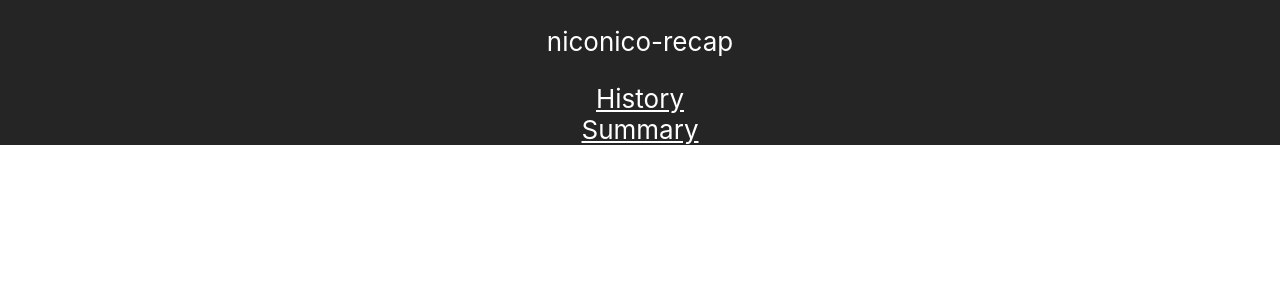
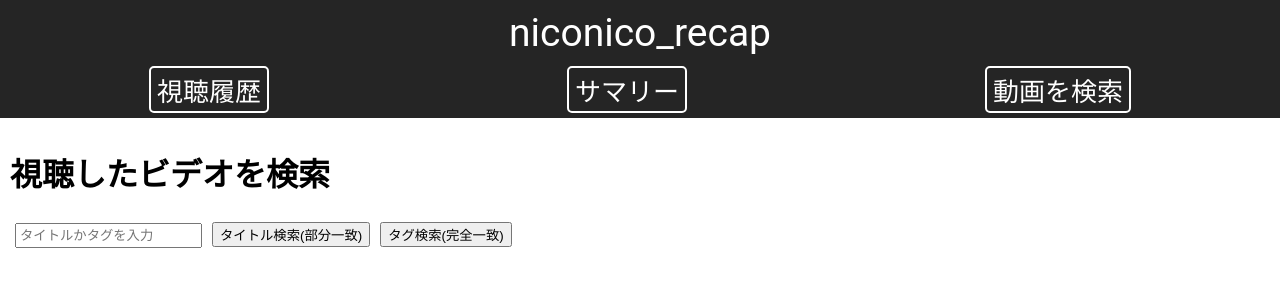
Before and after one commit to inu-k/niconico_recap, a React (Create React App) app in the folder frontend/react-app/: page /search in a window 1280 px wide. Shown: the top 300 px of the page. Built offline with nearby package versions, Linux system fonts and the light colour scheme.

Commit message:
検索結果を表示できるように 動画情報のタグを検索リンクに

```diff
--- a/frontend/react-app/src/App.css
+++ b/frontend/react-app/src/App.css
@@ -11,8 +11,34 @@
   color: white;
 }
 
+.header-title {
+  font-size: 1.5em;
+  padding: 10px;
+  font-family: 'Roboto', sans-serif;
+}
+
+.header-links {
+  display: flex;
+  justify-content: space-around;
+  width: 100%;
+}
+
+.top-link:hover {
+  color: 'white';
+}
+
 .header-link {
   color: white;
+  text-decoration: none;
+  padding: 3px 6px;
+  margin: 0px 0px 5px 0px;
+  border: white 2px solid;
+  border-radius: 5px;
+}
+
+.header-link:hover {
+  color: #2060ff;
+  background-color: white;
 }
 
 .App-link {
@@ -23,7 +49,7 @@
   display: flex;
   justify-content: space-between;
   align-items: center;
-  padding: 0px 20px;
+  padding: 0px 0px 0px 10px;
 }
 
 .history-thumbnail {
@@ -44,7 +70,7 @@
 
 .history-item-content {
   flex: 1 1 auto;
-  padding-left: 20px;
+  padding-left: 0px 20px;
 }
 
 .content a,
@@ -56,3 +82,53 @@
 .history-item-video-info {
   font-size: 0.8em;
 }
+
+.video-search-page-container {
+  padding: 10px;
+}
+
+.video-search-page-box {
+  margin: 5px;
+  padding: 3px;
+}
+
+.video-search-page-button {
+  margin: 5px;
+}
+
+.search-result-item-container {
+  display: flex;
+  justify-content: space-between;
+  align-items: center;
+  padding: 0px 0px 10px 10px;
+}
+
+.search-result-thumbnail {
+  flex: 0 0 auto;
+  width: 150px;
+  height: 150px;
+  display: flex;
+  justify-content: center;
+  align-items: center;
+  overflow: hidden;
+}
+
+.search-result-thumbnail img {
+  width: 100%;
+  height: auto;
+  object-fit: cover;
+}
+
+.search-result-item-content {
+  flex: 1 1 auto;
+  padding-left: 20px;
+}
+
+.search-result-item-video-info {
+  font-size: 0.8em;
+}
+
+.video-info-page-container {
+  margin: 10px;
+  padding: 10px;
+}
--- a/frontend/react-app/src/App.tsx
+++ b/frontend/react-app/src/App.tsx
@@ -3,18 +3,20 @@
 import HistoryPage from './pages/HistoryPage';
 import VideoInfoPage from './pages/VideoInfoPage';
 import SummaryPage from './pages/SummayPage';
+import VideoSearchPage from './pages/VideoSearchPage';
 
 
 function App() {
   return (
     <div className="App">
       <header className="App-header">
-        <p>
-          niconico-recap
-        </p>
+        <div className='header-title'>niconico_recap</div>
 
-        <Link className='header-link' to="/history">History</Link>
-        <Link className='header-link' to="/summary">Summary</Link>
+        <div className='header-links'>
+          <Link className='header-link' to="/history">視聴履歴</Link>
+          <Link className='header-link' to="/summary">サマリー</Link>
+          <Link className='header-link' to="/search">動画を検索</Link>
+        </div>
 
       </header>
 
@@ -22,6 +24,7 @@
         <Route path='/history' element={<HistoryPage />} />
         <Route path='/summary' element={<SummaryPage />} />
         <Route path='/videos/:videoId' element={<VideoInfoPage />} />
+        <Route path='/search' element={<VideoSearchPage />} />
       </Routes>
     </div>
   );
--- /dev/null
+++ b/frontend/react-app/src/components/SearchResultList.tsx
@@ -0,0 +1,29 @@
+export interface SearchResult {
+    video_id: string;
+    title: string;
+    thumbnail_url: string;
+}
+
+export interface SearchResultProps {
+    results: SearchResult[];
+}
+
+export function SearchResultList({ results }: SearchResultProps) {
+    return (<div>
+        <p>
+            {results.map((result, index) => {
+                const url = `https://www.nicovideo.jp/watch/${result.video_id}`;
+                return (
+                    <div className="search-result-item-container">
+                        <div className="search-result-item-thumbnail">
+                            <img src={result.thumbnail_url} alt="thumbnail" />
+                        </div>
+                        <div className="search-result-item-content">
+                            <div><a href={url} target="_blank" rel="noreferrer">{result.title}</a></div>
+                            <div className="search-result-item-video-info"><a href={`http://localhost:3030/videos/${result.video_id}`}>動画情報</a></div>
+                        </div>
+                    </div>);
+            })}
+        </p>
+    </div>);
+}
--- a/frontend/react-app/src/pages/VideoInfoPage.tsx
+++ b/frontend/react-app/src/pages/VideoInfoPage.tsx
@@ -13,8 +13,6 @@
 export default function VideoInfoPage() {
     const [videoInfo, setVideoInfo] = useState<VideoInfo>({ video_id: '', title: '', tags: [], thumbnail_url: '' });
     let { videoId } = useParams();
-    console.log('videoId:', videoId);
-
 
     useEffect(() => {
         fetch(`http://localhost:8088/videos/${videoId}`)
@@ -41,16 +39,16 @@
     }
 
     return (
-        <div>
-            <h1>Video Information</h1>
+        <div className='video-info-page-container'>
+            <h1>動画情報</h1>
             <h2>{videoInfo.title}</h2>
             <p>
                 <img className="video-thumbnail" src={videoInfo.thumbnail_url} alt="thumbnail" />
                 <a href={`https://www.nicovideo.jp/watch/${videoInfo.video_id}`} target="_blank" rel="noreferrer">{videoInfo.title}</a>
             </p>
-            <p>Tags:</p>
+            <p>タグ:</p>
             <ul>
-                {videoInfo.tags.map(tag => <li key={tag}>{tag}</li>)}
+                {videoInfo.tags.map(tag => <li key={tag}><a href={`http://localhost:3030/search?tag=${tag}`}>{tag}</a></li>)}
             </ul>
         </div>
     );
--- /dev/null
+++ b/frontend/react-app/src/pages/VideoSearchPage.tsx
@@ -0,0 +1,71 @@
+import { useEffect, useState, useRef } from "react";
+import { SearchResultList, SearchResultProps } from "../components/SearchResultList";
+import { fetchData } from "../functions/utils";
+import { useLocation } from "react-router-dom";
+
+// search videos page
+export default function VideoSearchPage() {
+    const search = useLocation().search;
+    const params = new URLSearchParams(search);
+    const inputRef = useRef<HTMLInputElement>(null);
+    const [searchText, setSearchText] = useState(''); // title or tag
+    const [searchedText, setSearchedText] = useState(''); // title or tag, 実際に検索された文字列
+    const [searchResult, setSearchResult] = useState<SearchResultProps>({ results: [] });
+
+    useEffect(() => {
+        if (inputRef.current) {
+            setSearchText(inputRef.current.value);
+        }
+
+        let tag = params.get('tag');
+        let title = params.get('title');
+        if (tag) {
+            setSearchText(tag);
+            handleVideoSearchByTag(tag);
+        }
+        if (title) {
+            setSearchText(title);
+            handleVideoSearchByTitle(title);
+        }
+
+        console.log('searchText:', searchText);
+    }, []);
+
+    const handleVideoSearchByTitle = (title: string) => {
+        fetchData(`http://localhost:8088/videos?title=${title}`)
+            .then(data => {
+                setSearchedText(title);
+                setSearchResult({ results: data });
+            })
+            .catch(error => {
+                console.error(error);
+                setSearchResult({ results: [] });
+            });
+    }
+
+    const handleVideoSearchByTag = (tag: string) => {
+        fetchData(`http://localhost:8088/videos?tag=${tag}`)
+            .then(data => {
+                setSearchedText(tag);
+                setSearchResult({ results: data });
+            })
+            .catch(error => {
+                console.error(error);
+                setSearchResult({ results: [] });
+            });
+    }
+
+    return (
+        <div className="video-search-page-container">
+            <h1>視聴したビデオを検索</h1>
+            <input className="video-search-page-box" ref={inputRef} value={searchText} onChange={(e) => { setSearchText(e.target.value); }} type='text' placeholder='タイトルかタグを入力' />
+            <button className="video-search-page-button" onClick={() => handleVideoSearchByTitle(searchText)}>タイトル検索(部分一致)</button>
+            <button className="video-search-page-button" onClick={() => handleVideoSearchByTag(searchText)}>タグ検索(完全一致)</button>
+
+            <div>
+                {searchedText && (<h2>{searchedText} の検索結果: {searchResult.results.length}件</h2>)}
+                <SearchResultList results={searchResult.results} />
+            </div>
+        </div>
+    );
+}
```
